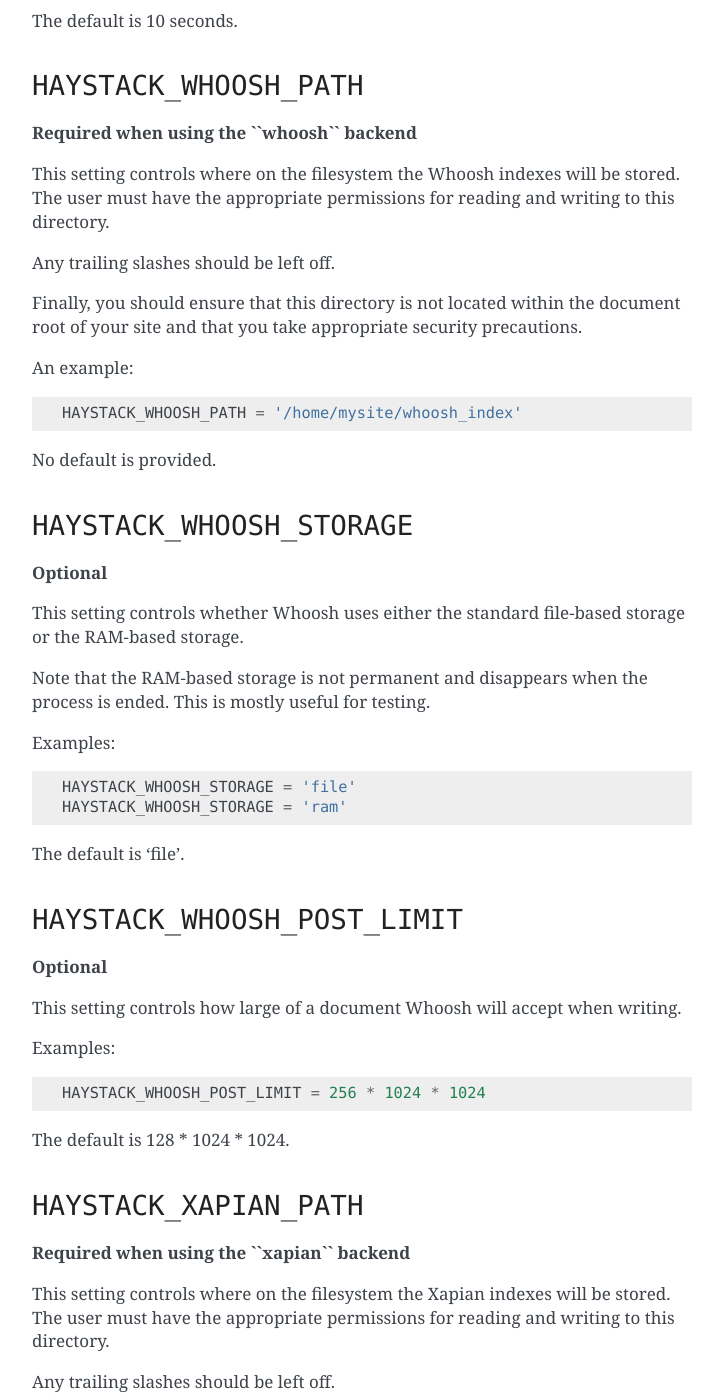
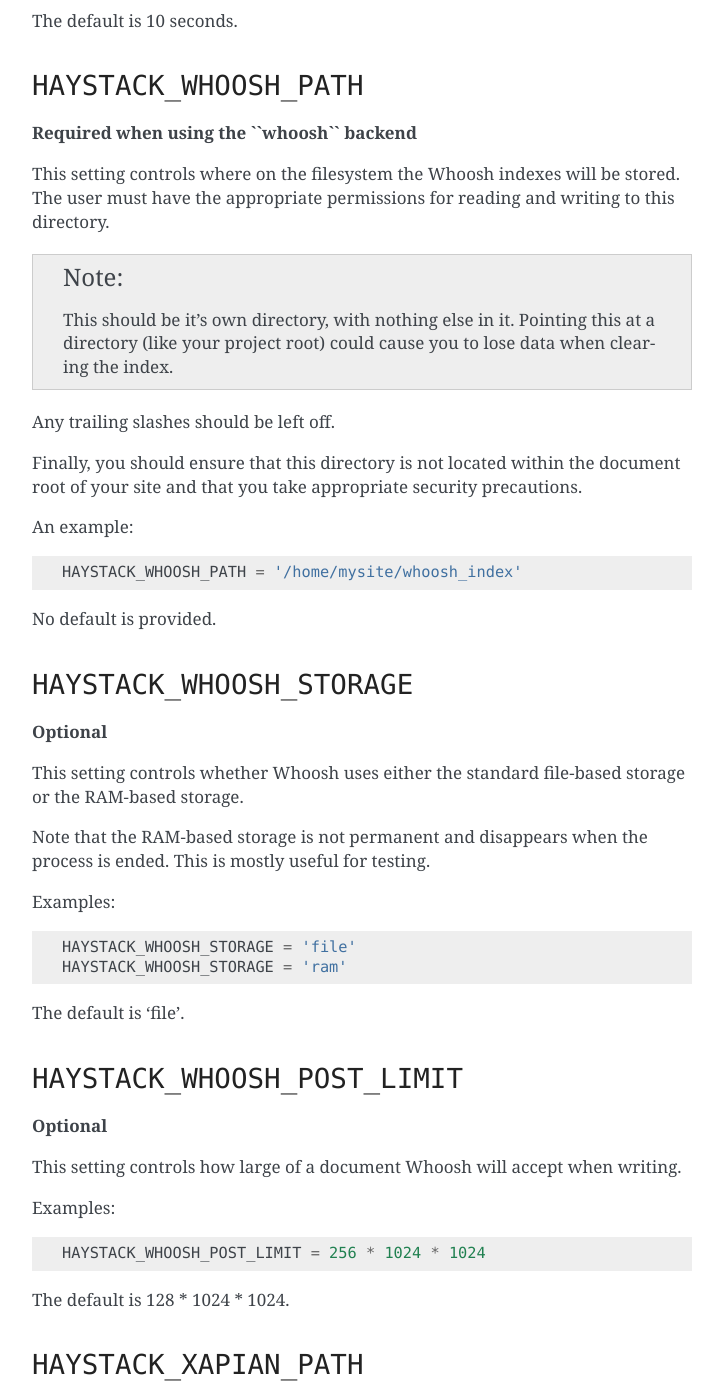
Before and after one commit to django-haystack/django-haystack, a Sphinx documentation site: the page built from docs/settings.rst, in a window 1280 px wide and 1400 px high, scrolled down 2519 px. Shown: the whole window, without its empty margins (388-1111 px from the left). Built offline with Sphinx 7.4.7, drawn with Linux system fonts in a browser that asks for light colours; some of the changed text lies outside the part shown.

Commit message:
Added appropriate warnings about ``HAYSTACK_<ENGINE>_PATH`` settings in the docs.

```diff
--- a/docs/management_commands.rst
+++ b/docs/management_commands.rst
@@ -23,6 +23,12 @@
 
 By default, this is an **INTERACTIVE** command and assumes that you do **NOT**
 wish to delete the entire index.
+
+.. warning::
+
+  Depending on the backend you're using, this may simply delete the entire
+  directory, so be sure your ``HAYSTACK_<ENGINE>_PATH`` setting is correctly
+  pointed at just the index directory.
 
 
 ``update_index``
--- a/docs/settings.rst
+++ b/docs/settings.rst
@@ -134,6 +134,12 @@
 The user must have the appropriate permissions for reading and writing to this
 directory.
 
+.. note::
+
+  This should be it's own directory, with nothing else in it. Pointing this
+  at a directory (like your project root) could cause you to lose data when
+  clearing the index.
+
 Any trailing slashes should be left off.
 
 Finally, you should ensure that this directory is not located within the
@@ -187,6 +193,12 @@
 This setting controls where on the filesystem the Xapian indexes will be stored.
 The user must have the appropriate permissions for reading and writing to this
 directory.
+
+.. note::
+
+  This should be it's own directory, with nothing else in it. Pointing this
+  at a directory (like your project root) could cause you to lose data when
+  clearing the index.
 
 Any trailing slashes should be left off.
 
```
